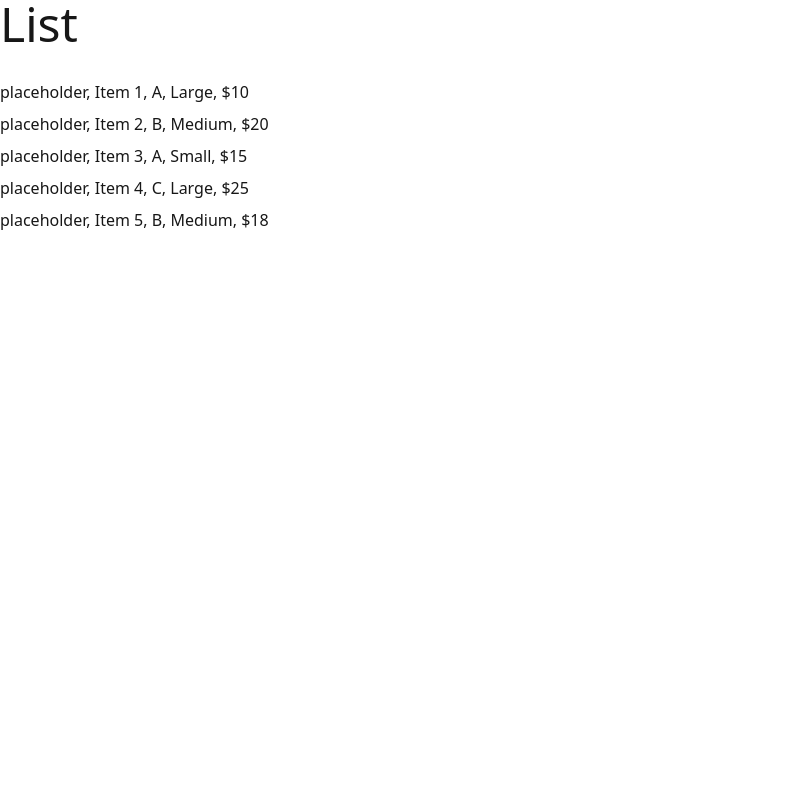
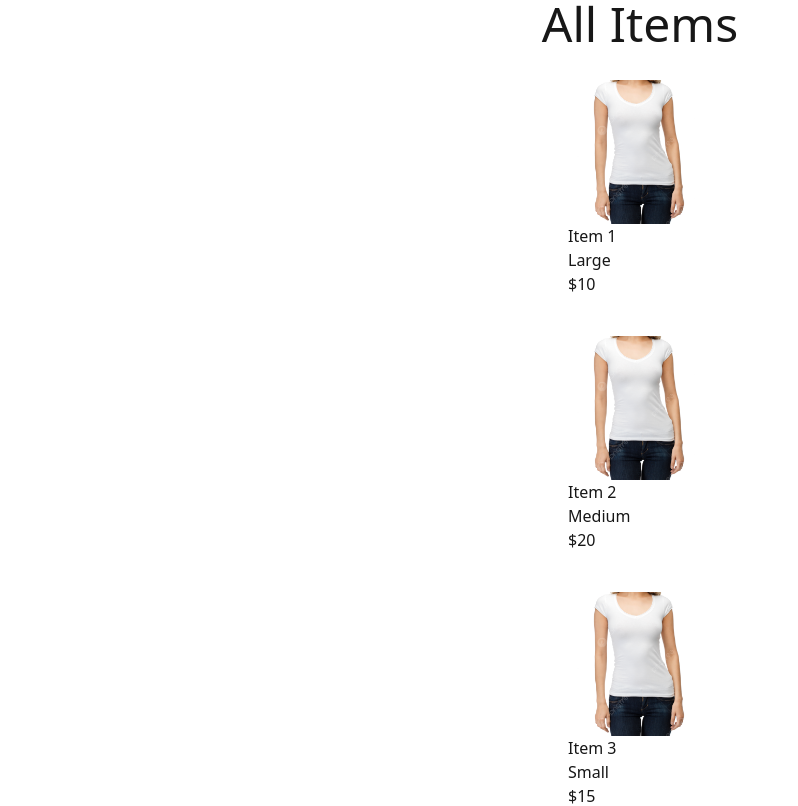
Before and after one commit to HolyNamesAcademy/Projects-II-25-26, a Next.js app in the folder frontend/: page /list in a window 1280 px wide. Shown: the top 806 px of the page, without its empty margins (0-798 px from the left). Built offline with nearby package versions, Linux system fonts and the light colour scheme.

Commit message:
Finished the list of items page

```diff
--- a/frontend/src/app/list/page.tsx
+++ b/frontend/src/app/list/page.tsx
@@ -2,19 +2,19 @@ import PrimaryButton from "@/components/primaryButton";
 import ItemList from "@/components/itemList";
 
 const items = [
-  { name: "Item 1", type: "A", size: "Large", image: "placeholder", price: 10 },
-  { name: "Item 2", type: "B", size: "Medium", image: "placeholder", price: 20 },
-  { name: "Item 3", type: "A", size: "Small", image: "placeholder", price: 15 },
-  { name: "Item 4", type: "C", size: "Large", image: "placeholder", price: 25 },
-  { name: "Item 5", type: "B", size: "Medium", image: "placeholder", price: 18 }
+  { name: "Item 1", type: "Tops", size: "Large", image: "placeholder", price: 10 },
+  { name: "Item 2", type: "Bottoms", size: "Medium", image: "placeholder", price: 20 },
+  { name: "Item 3", type: "Tops", size: "Small", image: "placeholder", price: 15 },
+  { name: "Item 4", type: "Dresses", size: "Large", image: "placeholder", price: 25 },
+  { name: "Item 5", type: "Shoes", size: "Medium", image: "placeholder", price: 18 }
 ]
 
 export default function List() {
   return (
     <div>
-      <main className="flex flex-col gap-[32px] row-start-2 items-center sm:items-start">
-        <h1 className="text-5xl">
-          List
+      <main className="flex flex-col gap-[32px] row-start-2 items-center">
+        <h1 className="text-5xl align-middle text-center">
+          All Items
         </h1>
 
         <ItemList items={items} />
--- a/frontend/src/app/page.tsx
+++ b/frontend/src/app/page.tsx
@@ -31,7 +31,7 @@ export default function Home() {
             </div>
           </div>
           <div className="flex items-center justify-center">
-            <PrimaryButton text="Shop All Items" href="#" />
+            <PrimaryButton text="Shop All Items" href="/list" />
         </div>
       </main>
       <footer className="row-start-3 flex gap-[24px] flex-wrap items-center justify-center">
--- a/frontend/src/components/itemList.tsx
+++ b/frontend/src/components/itemList.tsx
@@ -9,10 +9,17 @@ interface Item {
 export default function ItemList({ items }: { items: Item[] }) {
   return (
     <div>
-      <ul>
+        <ul className="grid grid-cols-1 gap-8 list-none p-0 m-0">
         {items.map((item, i) => (
           <li key={i} className="mb-2">
-            {item.image}, {item.name}, {item.type}, {item.size}, ${item.price}
+            <div className="flex items-center justify-center">
+              <a href="#" aria-label="Tops">
+                <img className="w-36 h-36 object-cover" src="/images/Tops.png" alt="Tops" />
+                {item.name}
+                <div>{item.size}</div>
+                <div>${item.price}</div>
+              </a>
+            </div>
           </li>
         ))}
       </ul>
```
